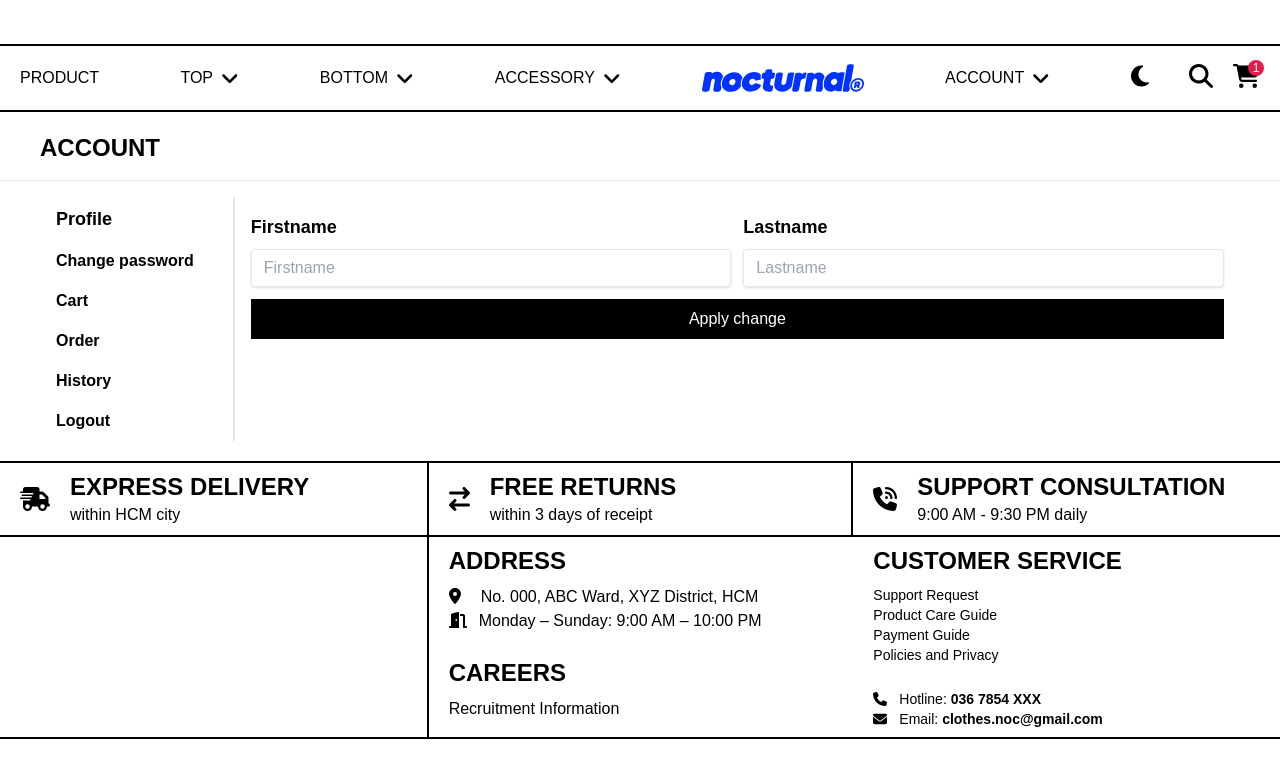
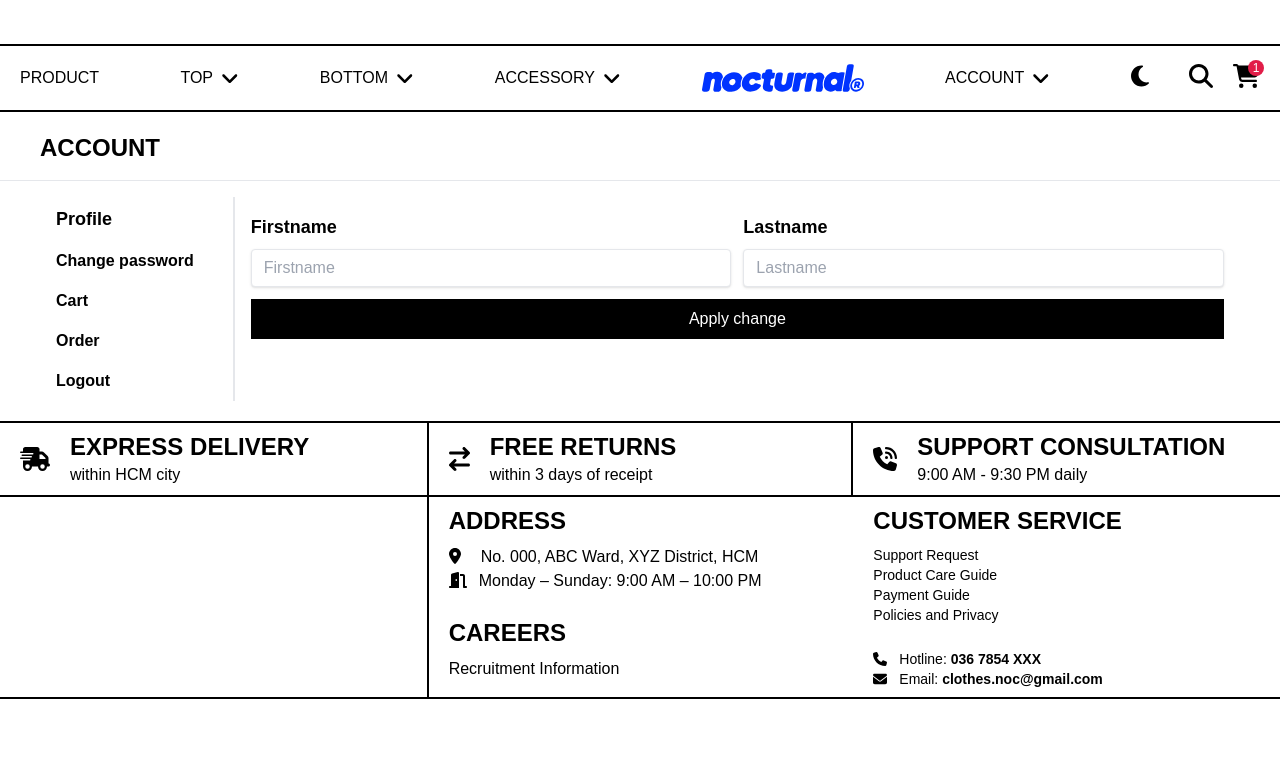
Before and after one commit to Hoang18769/shop_ui, a React (Create React App) app: page /account in a window 1280 px wide. Shown: the top 778 px of the page. Built offline with nearby package versions, Linux system fonts and the light colour scheme.

Commit message:
REMOVE: history page same as orders page

```diff
--- a/src/components/Navigation.jsx
+++ b/src/components/Navigation.jsx
@@ -333,13 +333,6 @@ export default function Navigation() {
                 Order
               </Link>
               <Link
-                to="/account/?tab=history"
-                className="flex gap-2 px-4 py-2 text-gray-500 hover:border-b-2 hover:border-b-black dark:hover:border-b-white text-sm"
-              >
-                <FontAwesomeIcon icon={faCartArrowDown} />
-                History
-              </Link>
-              <Link
                 to="/account/?tab=logout"
                 className="flex gap-2 px-4 py-2 text-gray-500 hover:border-b-2 hover:border-b-black dark:hover:border-b-white text-sm"
               >
--- a/src/pages/Account.jsx
+++ b/src/pages/Account.jsx
@@ -84,7 +84,6 @@ export default function Account() {
       case "order":
       case "profile":
       case "change-password":
-      case "history":
       case "cart":
         return (
           <div className="flex flex-col justify-center items-center text-center gap-5">
@@ -180,14 +179,6 @@ export default function Account() {
               Order
             </button>
             <button
-              onClick={() => changeTab("history")}
-              className={`text-left ${
-                tab === "history" ? "font-bold text-lg" : "font-semibold"
-              } py-2 pl-4 mr-2 bg-white dark:bg-gray-900 hover:bg-gray-300 dark:hover:bg-gray-800`}
-            >
-              History
-            </button>
-            <button
               onClick={() => changeTab("logout")}
               className={`text-left ${
                 tab === "logout" ? "font-bold text-lg" : "font-semibold"
```
